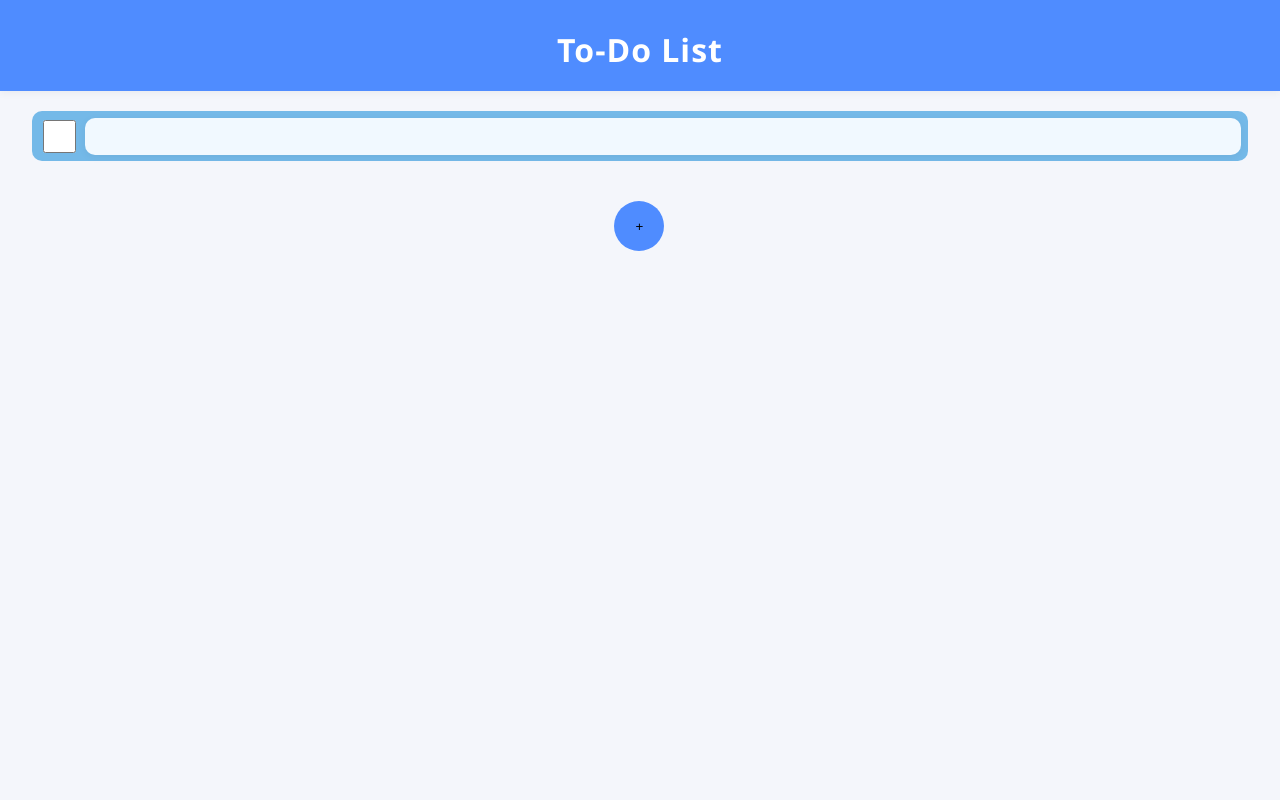
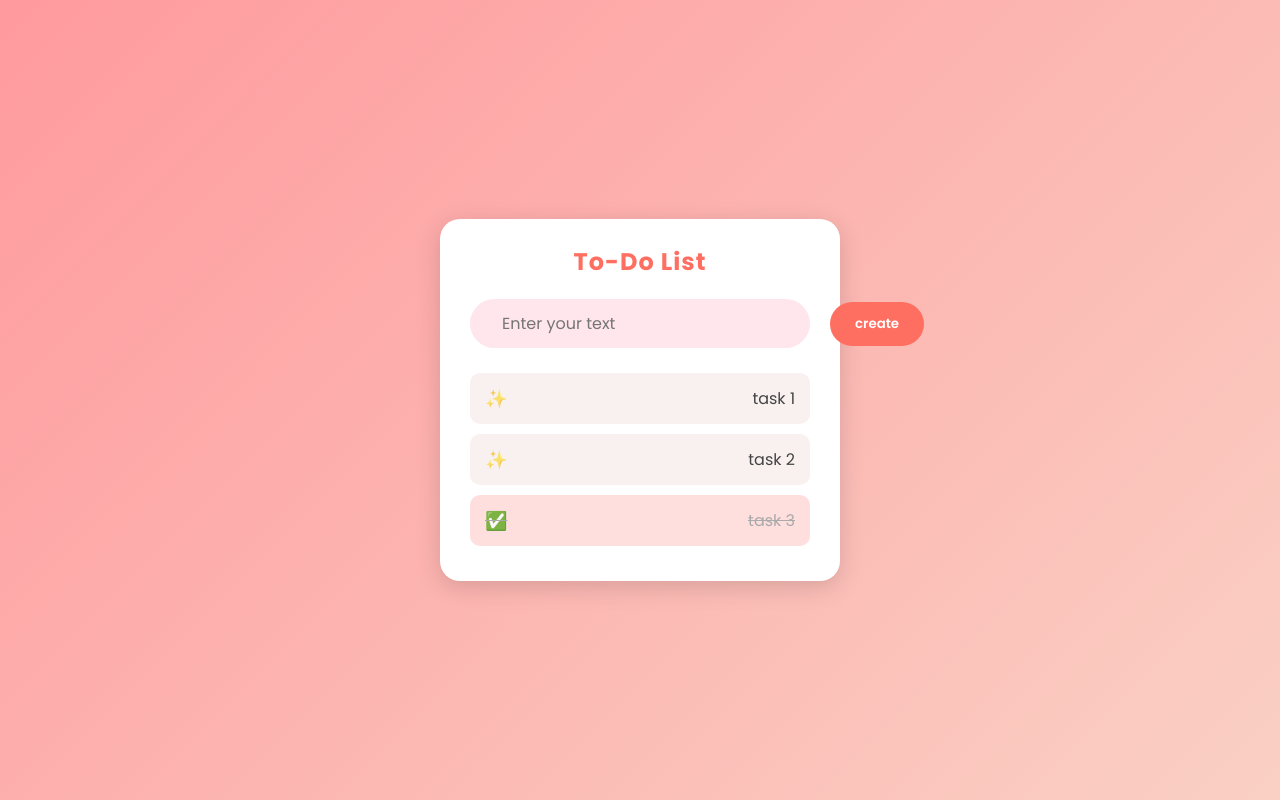
Before and after one commit to surajthapa-code/To-Do-List, a plain HTML site: page index.html in a window 1280 px wide. Drawn offline with Linux system fonts and the light colour scheme.

```diff
--- a/app.js
+++ b/app.js
@@ -1,15 +1,20 @@
+    // Basic element selections matching your index.html
+    const input = document.getElementById('input');
+    const createBtn = document.querySelector('.row button');
+    const listContainer = document.querySelector('.list-container');
+    const main = document.querySelector('main');
+    const todoApp = document.querySelector('.todo-app');
+    const listItems = listContainer.querySelectorAll('li');
 
-const newButton = document.querySelector(".create-new");
-const main = document.querySelector("#main-section");
-const checkbox = document.querySelector("#custom-checkbox");
-const taskbar = document.querySelector(".task-bar");
-const task = document.querySelector("#text");
-
-newButton.addEventListener("click",()=>{
-    const newtaskbar = taskbar.cloneNode(true);
-    main.appendChild(newtaskbar);
-
-})
-checkbox.addEventListener("change", ()=>{
-    taskbar.style.display = "none"
-})
+    //functions -->
+    createBtn.addEventListener('click',createnewtask =()=>{
+        if(input.value === ''){
+            input.placeholder = "enter a valid text";
+        }else{
+            input.value = '';
+             let li = document.createElement("li");
+        li.innerHTML = input.value;
+        listContainer.appendChild(li);
+        }
+        console.log("hl")
+    })
--- a/index.html
+++ b/index.html
@@ -7,19 +7,22 @@
     <link rel="stylesheet" href="style.css">
 </head>
 <body>
-    <div class="header">
+    <main>
+        <div class="todo-app">
         <h2>To-Do List</h2>
-    </div><!--header end-->
-    <main id="main-section">
-        <div class="task-bar">
-            <input id="custom-checkbox" type="checkbox">
-            <input id="text" type="text">
+        <form>
+        <div class="row">
 
-        </div><!--task-bar end-->
-
-
+            <input type="text" id="input" placeholder="Enter your text">
+            <button>create</button>
+        </div></form>
+        <ul class="list-container">
+            <li>task 1</li>
+            <li>task 2</li>
+            <li class="checked" >task 3</li>
+        </ul>
+         </div>
     </main>
-    <button class="create-new">+</button>
     <script src="app.js" ></script>
 </body>
 </html>
--- a/style.css
+++ b/style.css
@@ -1,64 +1,137 @@
-/* Reset and base styles */
-body {
-    background: #f4f6fb;
-    font-family: 'Segoe UI', Arial, sans-serif;
+/* ===== Playful To-Do List Theme ===== */
+@import url('https://fonts.googleapis.com/css2?family=Poppins:wght@400;500;600;700&display=swap');
+
+* {
   margin: 0;
   padding: 0;
-    min-height: 100vh;
+  box-sizing: border-box;
+  font-family: "Poppins", sans-serif;
 }
 
-/* Header */
-.header {
-    background: #4f8cff;
-    color: #fff;
-    padding: 28px 0 20px 0;
+body {
+  background: linear-gradient(135deg, #ff9a9e, #fad0c4);
+  height: 100vh;
+  display: flex;
+  justify-content: center;
+  align-items: center;
+}
+
+main {
+  width: 100%;
+  display: flex;
+  justify-content: center;
+  align-items: center;
+}
+
+.todo-app {
+  background: #fff;
+  width: 90%;
+  max-width: 400px;
+  padding: 25px 30px;
+  border-radius: 20px;
+  box-shadow: 0 6px 25px rgba(0, 0, 0, 0.15);
   text-align: center;
-    box-shadow: 0 2px 8px rgba(0,0,0,0.05);
+  animation: pop 0.5s ease;
+}
+
+@keyframes pop {
+  from {
+    transform: scale(0.8);
+    opacity: 0;
+  }
+  to {
+    transform: scale(1);
+    opacity: 1;
+  }
+}
+
+.todo-app h2 {
+  color: #ff6f61;
+  font-weight: 700;
+  margin-bottom: 20px;
   letter-spacing: 1px;
 }
 
-.header h2 {
-    margin: 0;
-    font-weight: 600;
-    font-size: 2rem;
+.row {
+  display: flex;
+  justify-content: space-between;
+  align-items: center;
+  background: #ffe5ec;
+  border-radius: 30px;
+  padding-left: 20px;
+  margin-bottom: 25px;
 }
 
-/* Main container */
-main{
-display: grid;
-grid-column: auto;
-place-items: center;
+.row input {
+  flex: 1;
+  border: none;
+  outline: none;
+  background: transparent;
+  padding: 12px;
+  font-size: 16px;
+  color: #333;
 }
 
-#custom-checkbox{
-    width: 33px;
-    height: 33px;
+.row button {
+  background: #ff6f61;
+  border: none;
+  outline: none;
+  padding: 12px 25px;
+  border-radius: 30px;
+  color: #fff;
+  font-weight: 600;
+  cursor: pointer;
+  transition: all 0.3s ease;
 }
-.task-bar{
-    background-color: rgb(116, 185, 232);
-    margin-top: 20px;
-    width: 95vw;
-    height: 50px;
+
+.row button:hover {
+  background: #ff4b2b;
+  transform: scale(1.05);
+}
+
+.list-container {
+  list-style: none;
+  text-align: left;
+}
+
+.list-container li {
+  background: #f9f1f0;
+  margin-bottom: 10px;
+  padding: 12px 15px;
+  border-radius: 10px;
+  font-size: 16px;
+  color: #444;
   display: flex;
-    flex-flow: row;
-    justify-content: space-evenly;
+  justify-content: space-between;
   align-items: center;
-    border-radius: 10px;
+  transition: all 0.2s ease;
+  cursor: pointer;
 }
-#text{
-    border-radius: 10px;
-    background-color: #f1f9ff;
-    width: 90vw;
-    height: 35px;
-    border: unset;
-    box-shadow: 0 2px 8px rgba(0,0,0,0.05);
+
+.list-container li:hover {
+  background: #ffe0e0;
+  transform: translateX(5px);
 }
-.create-new{
-    width: 50px;
-    height: 50px;
-    border-radius: 50%;
-    border: unset;
-    margin:40px 48%;
-    background-color:#4f8cff;
-    position:absolute;
+
+/* playful checkmark style */
+.list-container li::before {
+  content: '✨';
+  margin-right: 10px;
+  font-size: 18px;
+  opacity: 0.7;
 }
+
+.list-container li.checked {
+  text-decoration: line-through;
+  color: #aaa;
+  background: #ffdede;
+}
+
+.list-container li.checked::before {
+  content: '✅';
+  opacity: 1;
+}
+
+.checked{
+
+}
```
Lines whose indentation alone changed are shown as unchanged.
